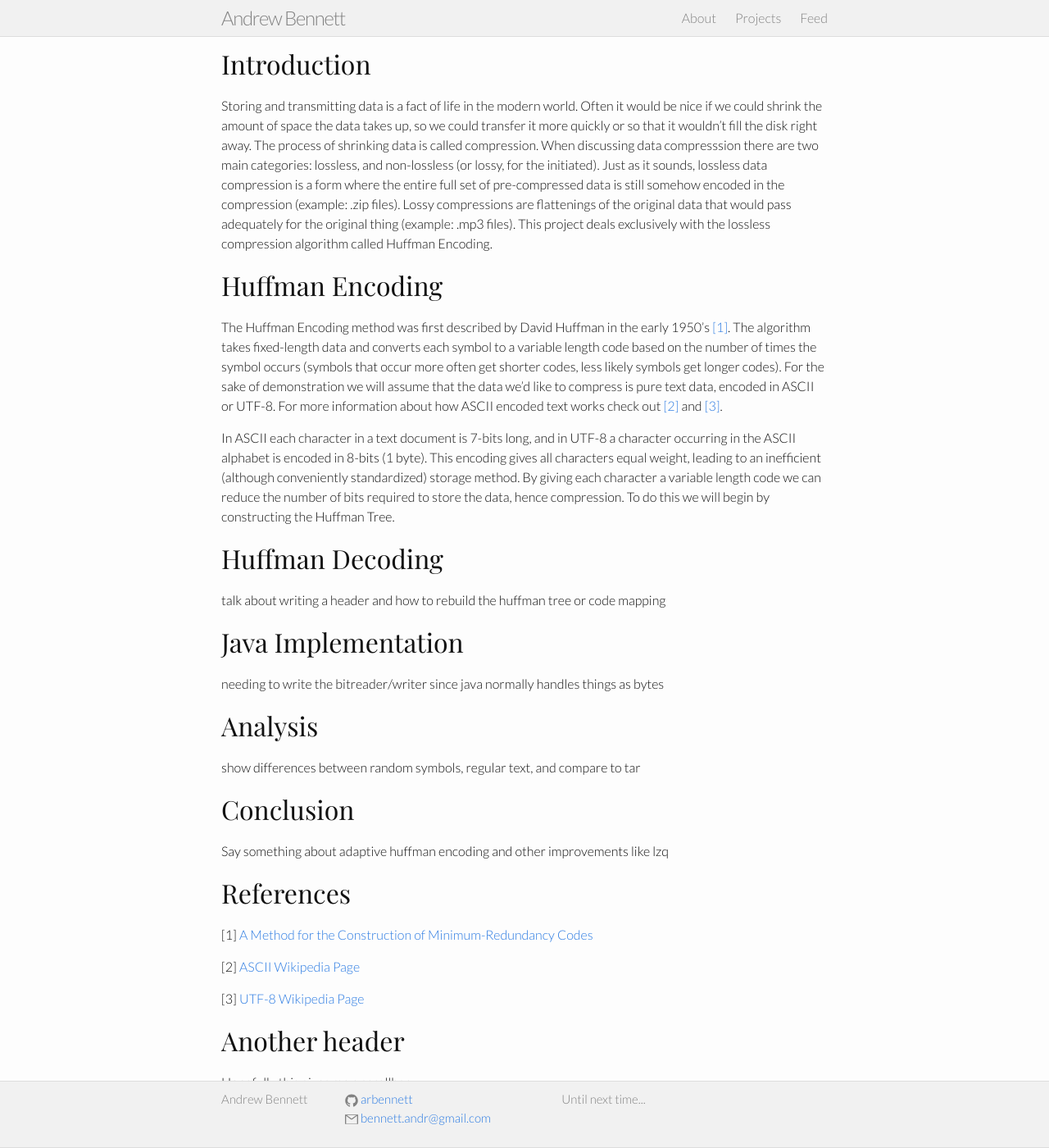
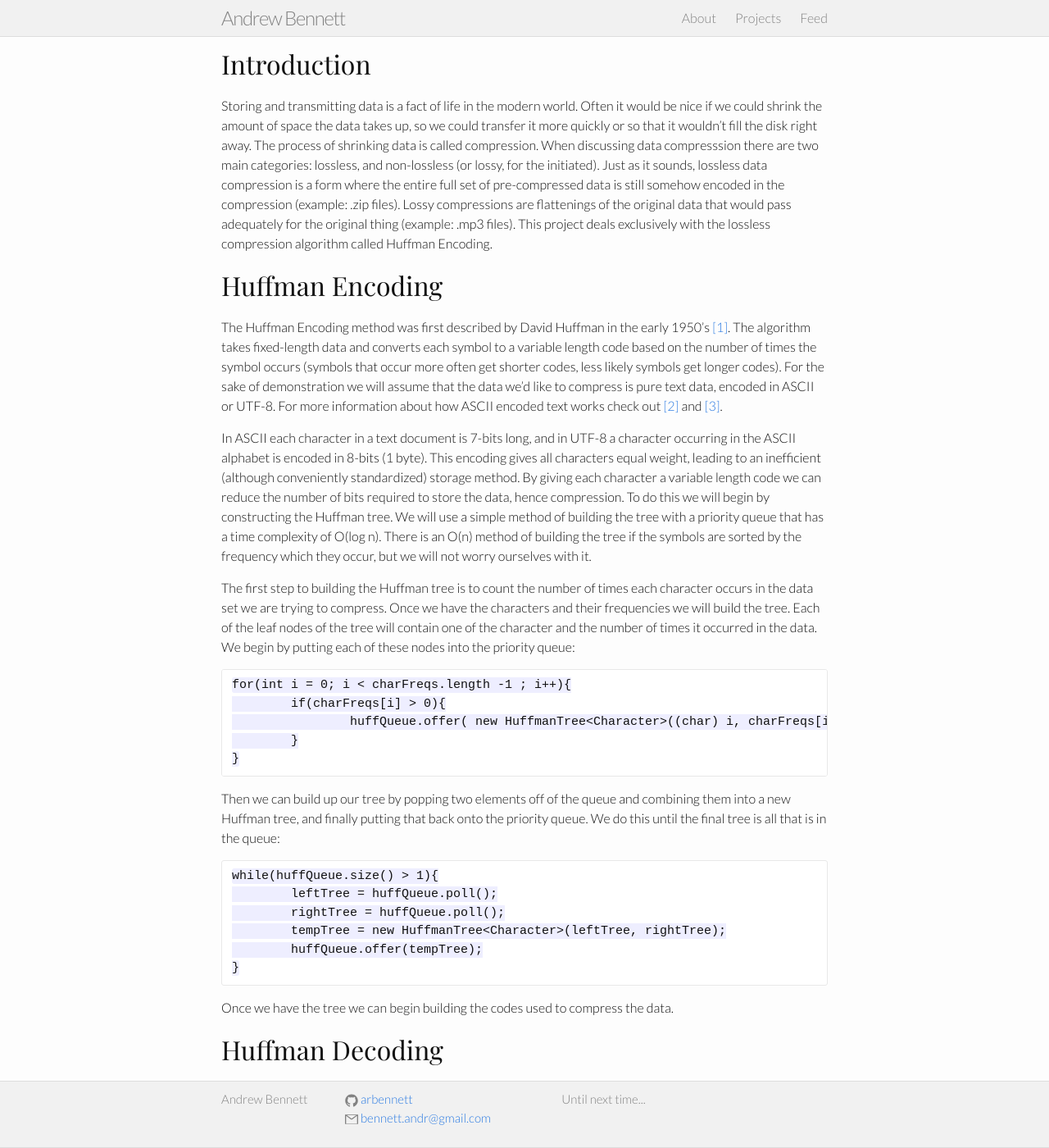
Before and after one commit to arbennett/arbennett.github.io, a Jekyll site: the page built from compressure.md, in a window 1280 px wide and 1400 px high. Shown: the whole window at 82% size. Built offline with Jekyll 4.4.1, drawn with Linux system fonts in a browser that asks for light colours.

Commit message:
More writing on the Compressure document.

```diff
--- a/compressure.md
+++ b/compressure.md
@@ -12,8 +12,27 @@ Huffman Encoding
 ================
 The Huffman Encoding method was first described by David Huffman in the early 1950's [\[1\]](http://compression.ru/download/articles/huff/huffman_1952_minimum-redundancy-codes.pdf).   The algorithm takes fixed-length data and converts each symbol to a variable length code based on the number of times the symbol occurs (symbols that occur more often get shorter codes, less likely symbols get longer codes).  For the sake of demonstration we will assume that the data we'd like to compress is pure text data, encoded in ASCII or UTF-8.  For more information about how ASCII encoded text works check out [\[2\]](http://en.wikipedia.org/wiki/ASCII) and [\[3\]](http://en.wikipedia.org/wiki/UTF-8).
 
-In ASCII each character in a text document is 7-bits long, and in UTF-8 a character occurring in the ASCII alphabet is encoded in 8-bits (1 byte).  This encoding gives all characters equal weight, leading to an inefficient (although conveniently standardized) storage method.  By giving each character a variable length code we can reduce the number of bits required to store the data, hence compression.  To do this we will begin by constructing the Huffman Tree.
+In ASCII each character in a text document is 7-bits long, and in UTF-8 a character occurring in the ASCII alphabet is encoded in 8-bits (1 byte).  This encoding gives all characters equal weight, leading to an inefficient (although conveniently standardized) storage method.  By giving each character a variable length code we can reduce the number of bits required to store the data, hence compression.  To do this we will begin by constructing the Huffman tree.  We will use a simple method of building the tree with a priority queue that has a time complexity of O(log n).  There is an O(n) method of building the tree if the symbols are sorted by the frequency which they occur, but we will not worry ourselves with it.
 
+The first step to building the Huffman tree is to count the number of times each character occurs in the data set we are trying to compress.  Once we have the characters and their frequencies we will build the tree.  Each of the leaf nodes of the tree will contain one of the character and the number of times it occurred in the data.  We begin by putting each of these nodes into the priority queue:
+
+	for(int i = 0; i < charFreqs.length -1 ; i++){
+		if(charFreqs[i] > 0){
+			huffQueue.offer( new HuffmanTree<Character>((char) i, charFreqs[i]) );
+		}
+	}
+
+Then we can build up our tree by popping two elements off of the queue and combining them into a new Huffman tree, and finally putting that back onto the priority queue.  We do this until the final tree is all that is in the queue:
+
+
+	while(huffQueue.size() > 1){
+		leftTree = huffQueue.poll();
+		rightTree = huffQueue.poll();
+		tempTree = new HuffmanTree<Character>(leftTree, rightTree);
+		huffQueue.offer(tempTree);
+	}
+
+Once we have the tree we can begin building the codes used to compress the data.
 
 
 Huffman Decoding
```
